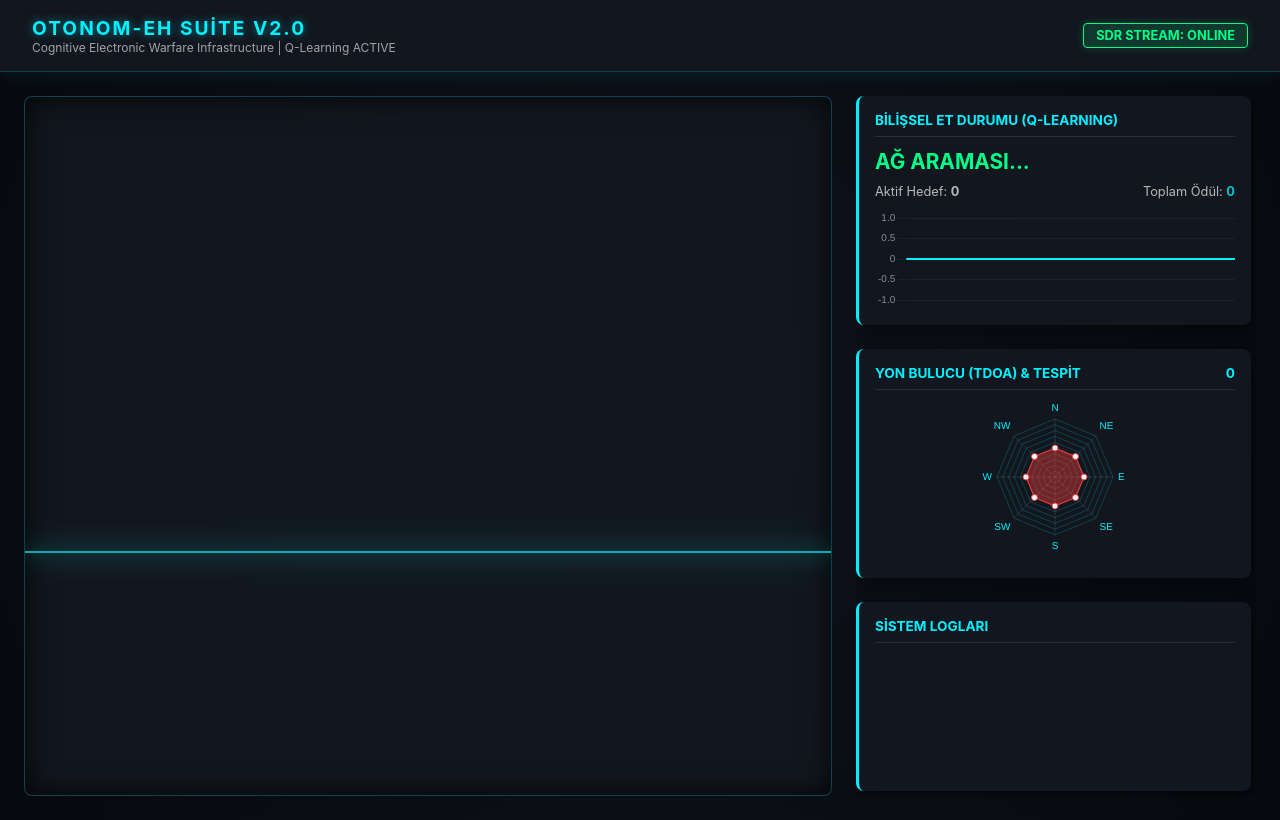
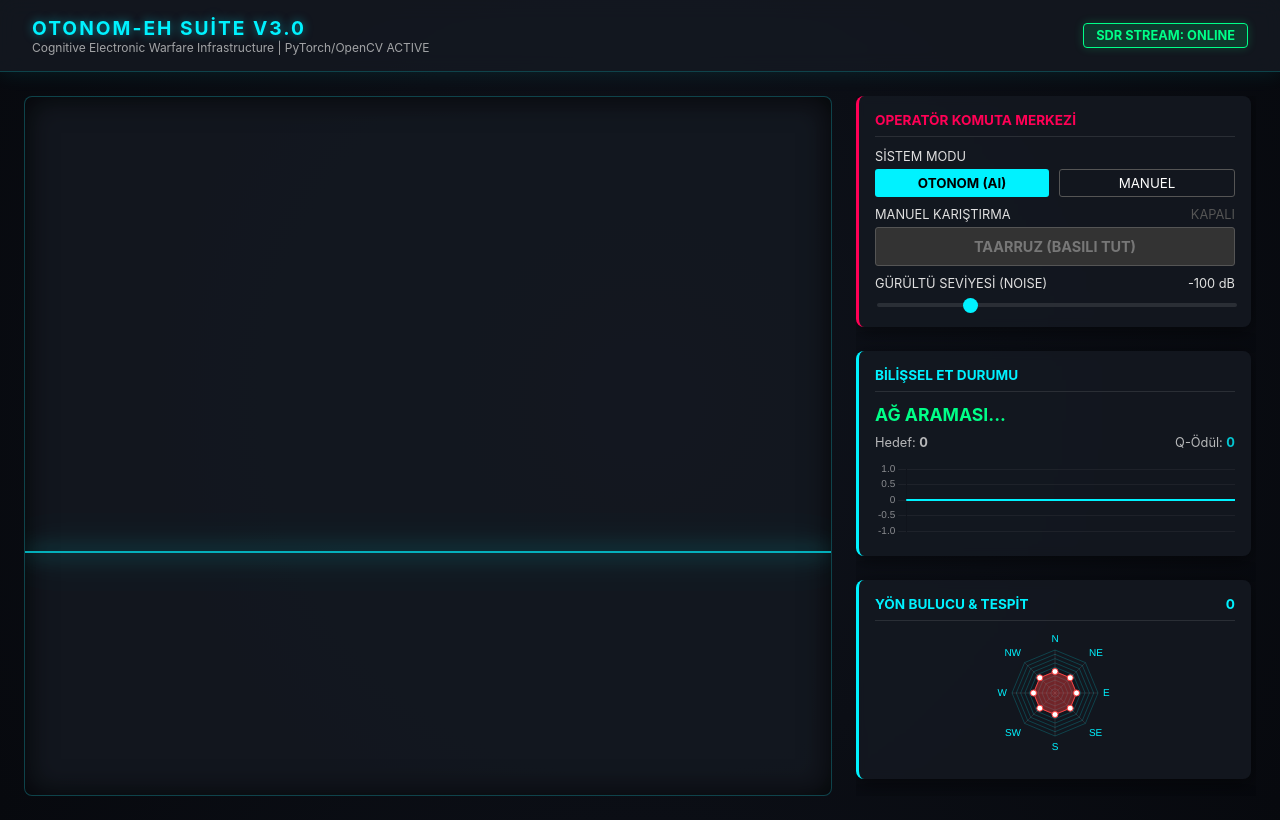
Before and after one commit to bahattinyunus/Otonom-Elektronik-Harp-Sistemi, a Flask app: page / in a window 1280 px wide. Run offline with Flask 3, Linux system fonts and the light colour scheme; some libraries are stand-ins or nearby versions.

Commit message:
feat: v3.0 Interactive Control Deck, PyTorch & OpenCV integrasyonu, SQLite Blackbox

```diff
--- a/ui/app.py
+++ b/ui/app.py
@@ -12,6 +12,26 @@ orchestrator = SystemOrchestrator()
 @app.route('/')
 def index():
     return render_template('index.html')
+
+@socketio.on('set_mode')
+def handle_set_mode(data):
+    mode = data.get('mode', 'AUTO')
+    orchestrator.mode = mode
+    print(f"System Mode Changed to: {mode}")
+
+@socketio.on('set_manual_jam')
+def handle_manual_jam(data):
+    if orchestrator.mode == 'MANUAL':
+        is_jam = data.get('is_jamming', False)
+        orchestrator.manual_jam = is_jam
+        print(f"Manual Jamming: {is_jam}")
+
+@socketio.on('set_noise_floor')
+def handle_noise_floor(data):
+    noise = float(data.get('noise', -100))
+    orchestrator.env.noise_floor = noise
+    print(f"Noise Floor Changed to: {noise} dB")
+
 
 def background_thread():
     """Continuously runs the EW cycle and broadcasts to UI."""
--- a/ui/templates/index.html
+++ b/ui/templates/index.html
@@ -15,6 +15,7 @@
             --hazard: #ff3e3e;
             --success: #00ff88;
             --border: rgba(0, 242, 255, 0.2);
+            --manual: #ff0055;
         }
 
         body {
@@ -101,6 +102,7 @@
             backdrop-filter: blur(5px);
             position: relative;
             overflow: hidden;
+            flex-shrink: 0;
         }
 
         .panel-title {
@@ -151,7 +153,7 @@
         .system-logs {
             font-family: 'Courier New', Courier, monospace;
             font-size: 0.75rem;
-            height: 120px;
+            height: 100px;
             overflow-y: auto;
             color: rgba(255, 255, 255, 0.6);
         }
@@ -161,7 +163,7 @@
 
         .chart-container {
             position: relative;
-            height: 180px;
+            height: 150px;
             width: 100%;
             margin-top: 10px;
         }
@@ -186,17 +188,34 @@
         }
 
         #ea-status-text {
-            font-size: 1.3rem;
+            font-size: 1.1rem;
             font-weight: bold;
             transition: color 0.3s;
+        }
+
+        /* Operator Controls */
+        input[type=range] {
+            -webkit-appearance: none;
+            background: rgba(255,255,255,0.1);
+            height: 4px;
+            border-radius: 2px;
+            outline: none;
+        }
+        input[type=range]::-webkit-slider-thumb {
+            -webkit-appearance: none;
+            width: 15px;
+            height: 15px;
+            background: var(--accent);
+            border-radius: 50%;
+            cursor: pointer;
         }
     </style>
 </head>
 <body>
     <header>
         <div class="title-group">
-            <h1>Otonom-EH Suite v2.0</h1>
-            <p>Cognitive Electronic Warfare Infrastructure | Q-Learning ACTIVE</p>
+            <h1>Otonom-EH Suite v3.0</h1>
+            <p>Cognitive Electronic Warfare Infrastructure | PyTorch/OpenCV ACTIVE</p>
         </div>
         <div class="status-badge">SDR STREAM: ONLINE</div>
     </header>
@@ -208,16 +227,48 @@
         </div>
 
         <div class="side-panel">
+
+            <!-- Operator Control Deck -->
+            <div class="panel" style="border-left-color: var(--manual);">
+                <div class="panel-title" style="color: var(--manual);">OPERATÖR KOMUTA MERKEZİ</div>
+
+                <div style="margin-bottom: 10px;">
+                    <label style="font-size: 0.8rem; display: block; margin-bottom: 5px;">SİSTEM MODU</label>
+                    <div style="display: flex; gap: 10px;">
+                        <button id="btn-auto" onclick="setMode('AUTO')" style="flex:1; padding: 5px; background: var(--accent); color: #000; border: none; font-weight: bold; cursor: pointer; border-radius: 3px; font-family: inherit;">OTONOM (AI)</button>
+                        <button id="btn-manual" onclick="setMode('MANUAL')" style="flex:1; padding: 5px; background: transparent; color: #fff; border: 1px solid #555; cursor: pointer; border-radius: 3px; font-family: inherit;">MANUEL</button>
+                    </div>
+                </div>
+
+                <div style="margin-bottom: 10px;">
+                    <label style="font-size: 0.8rem; display: flex; justify-content: space-between;">
+                        <span>MANUEL KARIŞTIRMA</span>
+                        <span id="jam-status" style="color: #555;">KAPALI</span>
+                    </label>
+                    <button id="btn-jam" onmousedown="setJam(true)" onmouseup="setJam(false)" onmouseleave="setJam(false)" style="width: 100%; padding: 10px; background: #333; color: #777; border: 1px solid #555; font-weight: bold; cursor: not-allowed; border-radius: 3px; margin-top: 5px; font-family: inherit; font-size: 0.9rem;" disabled>
+                        TAARRUZ (BASILI TUT)
+                    </button>
+                </div>
+
+                <div>
+                    <label style="font-size: 0.8rem; display: flex; justify-content: space-between;">
+                        <span>GÜRÜLTÜ SEVİYESİ (NOISE)</span>
+                        <span id="noise-val">-100 dB</span>
+                    </label>
+                    <input type="range" id="noise-slider" min="-120" max="-40" value="-100" step="1" style="width: 100%; margin-top: 5px;" oninput="setNoise(this.value)">
+                </div>
+            </div>
+
             <!-- ET Status & Q-Learning -->
             <div class="panel">
-                <div class="panel-title">BİLİŞSEL ET DURUMU (Q-LEARNING)</div>
+                <div class="panel-title">BİLİŞSEL ET DURUMU</div>
                 <div id="ea-status-text" style="color: var(--success)">AĞ ARAMASI...</div>
                 <div style="display: flex; justify-content: space-between; margin-top: 10px; font-size: 0.8rem; opacity: 0.8;">
-                    <span>Aktif Hedef: <strong id="target-count">0</strong></span>
-                    <span>Toplam Ödül: <strong id="total-reward" style="color: var(--accent)">0</strong></span>
+                    <span>Hedef: <strong id="target-count">0</strong></span>
+                    <span>Q-Ödül: <strong id="total-reward" style="color: var(--accent)">0</strong></span>
                 </div>
                 <!-- Reward Chart -->
-                <div class="chart-container" style="height: 100px;">
+                <div class="chart-container" style="height: 80px;">
                     <canvas id="rewardChart"></canvas>
                 </div>
             </div>
@@ -225,11 +276,11 @@
             <!-- Signal Detection & DF -->
             <div class="panel">
                 <div class="panel-title">
-                    <span>YON BULUCU (TDOA) & TESPİT</span>
+                    <span>YÖN BULUCU & TESPİT</span>
                     <span id="sig-count">0</span>
                 </div>
                 <!-- Radar Chart for AoA -->
-                <div class="chart-container" style="height: 150px;">
+                <div class="chart-container" style="height: 120px;">
                     <canvas id="radarChart"></canvas>
                 </div>
                 <div id="signal-list" style="margin-top: 10px;"></div>
@@ -237,7 +288,7 @@
 
             <!-- Logs -->
             <div class="panel">
-                <div class="panel-title">SİSTEM LOGLARI</div>
+                <div class="panel-title">SİSTEM LOGLARI (DB)</div>
                 <div class="system-logs" id="logs"></div>
             </div>
         </div>
@@ -253,6 +304,61 @@
         const eaStatusText = document.getElementById('ea-status-text');
         const targetCountEl = document.getElementById('target-count');
         const totalRewardEl = document.getElementById('total-reward');
+
+        // UI Controls logic
+        let currentMode = 'AUTO';
+        function setMode(mode) {
+            currentMode = mode;
+            document.getElementById('btn-auto').style.background = mode === 'AUTO' ? 'var(--accent)' : 'transparent';
+            document.getElementById('btn-auto').style.color = mode === 'AUTO' ? '#000' : '#fff';
+            document.getElementById('btn-auto').style.border = mode === 'AUTO' ? 'none' : '1px solid #555';
+
+            document.getElementById('btn-manual').style.background = mode === 'MANUAL' ? 'var(--manual)' : 'transparent';
+            document.getElementById('btn-manual').style.color = mode === 'MANUAL' ? '#fff' : '#fff';
+            document.getElementById('btn-manual').style.border = mode === 'MANUAL' ? 'none' : '1px solid #555';
+
+            const jamBtn = document.getElementById('btn-jam');
+            if(mode === 'MANUAL') {
+                jamBtn.disabled = false;
+                jamBtn.style.cursor = 'pointer';
+                jamBtn.style.background = 'transparent';
+                jamBtn.style.color = 'var(--manual)';
+                jamBtn.style.borderColor = 'var(--manual)';
+            } else {
+                jamBtn.disabled = true;
+                jamBtn.style.cursor = 'not-allowed';
+                jamBtn.style.background = '#333';
+                jamBtn.style.color = '#777';
+                jamBtn.style.borderColor = '#555';
+            }
+
+            socket.emit('set_mode', { mode: mode });
+        }
+
+        function setJam(isJamming) {
+            if (currentMode !== 'MANUAL') return;
+            const jamBtn = document.getElementById('btn-jam');
+            const jamStatus = document.getElementById('jam-status');
+
+            if(isJamming) {
+                jamBtn.style.background = 'var(--manual)';
+                jamBtn.style.color = '#fff';
+                jamStatus.innerText = 'AKTİF';
+                jamStatus.style.color = 'var(--manual)';
+            } else {
+                jamBtn.style.background = 'transparent';
+                jamBtn.style.color = 'var(--manual)';
+                jamStatus.innerText = 'KAPALI';
+                jamStatus.style.color = '#555';
+            }
+            socket.emit('set_manual_jam', { is_jamming: isJamming });
+        }
+
+        function setNoise(val) {
+            document.getElementById('noise-val').innerText = `${val} dB`;
+            socket.emit('set_noise_floor', { noise: val });
+        }
+
 
         // Waterfall setup
         let fftSize = 1024;
@@ -331,17 +437,14 @@
                 // Enhancing color mapping for cyber look (Blue/Cyan/White)
                 const val = (row[i] + 100) * 2.55;
                 if (val > 180) {
-                    // High intensity (White/Cyan)
                     imgData.data[i * 4] = 200;
                     imgData.data[i * 4 + 1] = 255;
                     imgData.data[i * 4 + 2] = 255;
                 } else if (val > 100) {
-                    // Medium intensity (Cyan/Blue)
                     imgData.data[i * 4] = 0;
                     imgData.data[i * 4 + 1] = val + 50;
                     imgData.data[i * 4 + 2] = 255;
                 } else {
-                    // Noise (Dark blue)
                     imgData.data[i * 4] = 0;
                     imgData.data[i * 4 + 1] = 10;
                     imgData.data[i * 4 + 2] = val * 0.8;
@@ -357,7 +460,12 @@
             // 2. Update EW Status & Reward
             const ea = data.ea_status;
             eaStatusText.innerText = ea.status.toUpperCase();
-            eaStatusText.style.color = ea.is_jamming ? 'var(--hazard)' : 'var(--success)';
+            if(data.sys_mode === 'MANUAL') {
+                eaStatusText.style.color = ea.is_jamming ? 'var(--manual)' : '#555';
+            } else {
+                eaStatusText.style.color = ea.is_jamming ? 'var(--hazard)' : 'var(--success)';
+            }
+
             targetCountEl.innerText = ea.target_count;
             totalRewardEl.innerText = ea.reward;
 
@@ -374,24 +482,23 @@
             // Reset radar data
             let radarData = [0,0,0,0,0,0,0,0];
 
+            let latestMod = "Gürültü";
             data.signals.forEach(sig => {
-                // UI List
                 const item = document.createElement('div');
                 item.className = 'signal-item';
                 item.innerHTML = `
                     <div><strong style="color:var(--accent)">${sig.type}</strong></div>
-                    <div style="text-align:right">${sig.snr} dB</div>
-                    <div style="font-size:0.7rem; opacity:0.6">Freq Idx: ${sig.freq_idx}</div>
+                    <div style="text-align:right">${sig.snr.toFixed(1)} dB</div>
+                    <div style="font-size:0.7rem; opacity:0.6">Idx: ${sig.freq_idx}</div>
                     <div style="font-size:0.75rem; text-align:right;">AoA: ${sig.aoa.toFixed(1)}°</div>
                 `;
                 signalList.appendChild(item);
 
-                // Radar Map (Map 0-360 to 8 bins)
                 const bin = Math.floor(((sig.aoa + 22.5) % 360) / 45);
-                radarData[bin] += sig.snr; // Weight by SNR
+                radarData[bin] += sig.snr;
+                latestMod = sig.type;
             });
 
-            // Normalize radar data visually
             const maxRadar = Math.max(...radarData, 1);
             radarChart.data.datasets[0].data = radarData.map(v => (v / maxRadar) * 100);
             radarChart.update();
@@ -400,8 +507,8 @@
             if (data.signals.length > 0 && Math.random() > 0.85) {
                 const log = document.createElement('div');
                 log.className = 'log-entry';
-                let action = ea.is_jamming ? 'TAARRUZ BAŞLATILDI' : 'TDOA KESTİRİMİ YAPILDI';
-                log.innerHTML = `<span>[${new Date().toLocaleTimeString()}]</span> ${data.signals[0].type} tespit. ${action}`;
+                let action = ea.is_jamming ? 'TAARRUZ/DB KAYDI' : 'TDOA KESTİRİMİ';
+                log.innerHTML = `<span>[${new Date().toLocaleTimeString()}]</span> ${latestMod} tespiti. ${action}`;
                 logs.prepend(log);
                 if (logs.children.length > 30) logs.removeChild(logs.lastChild);
             }
```
Also changed, not shown: core/blackbox.py (added, +63 -0 lines), core/orchestrator.py (+21 -3 lines), modules/classifier/classifier.py (+45 -22 lines), modules/detector/detector.py (+44 -13 lines).
